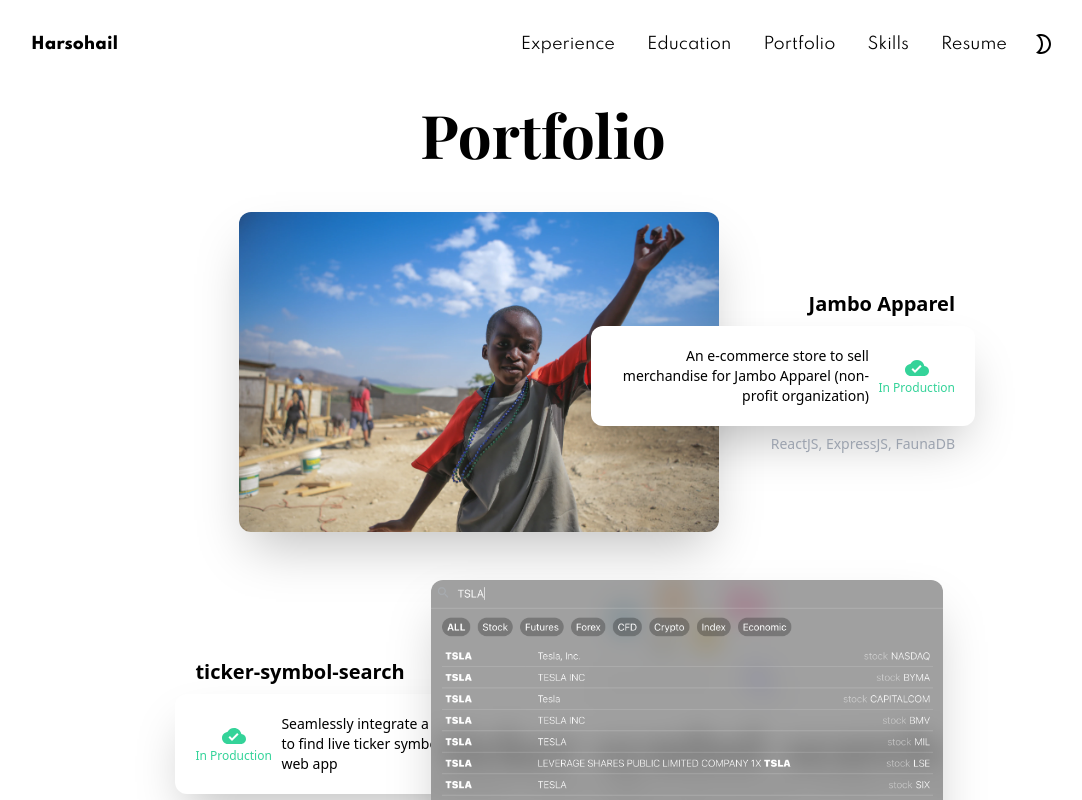
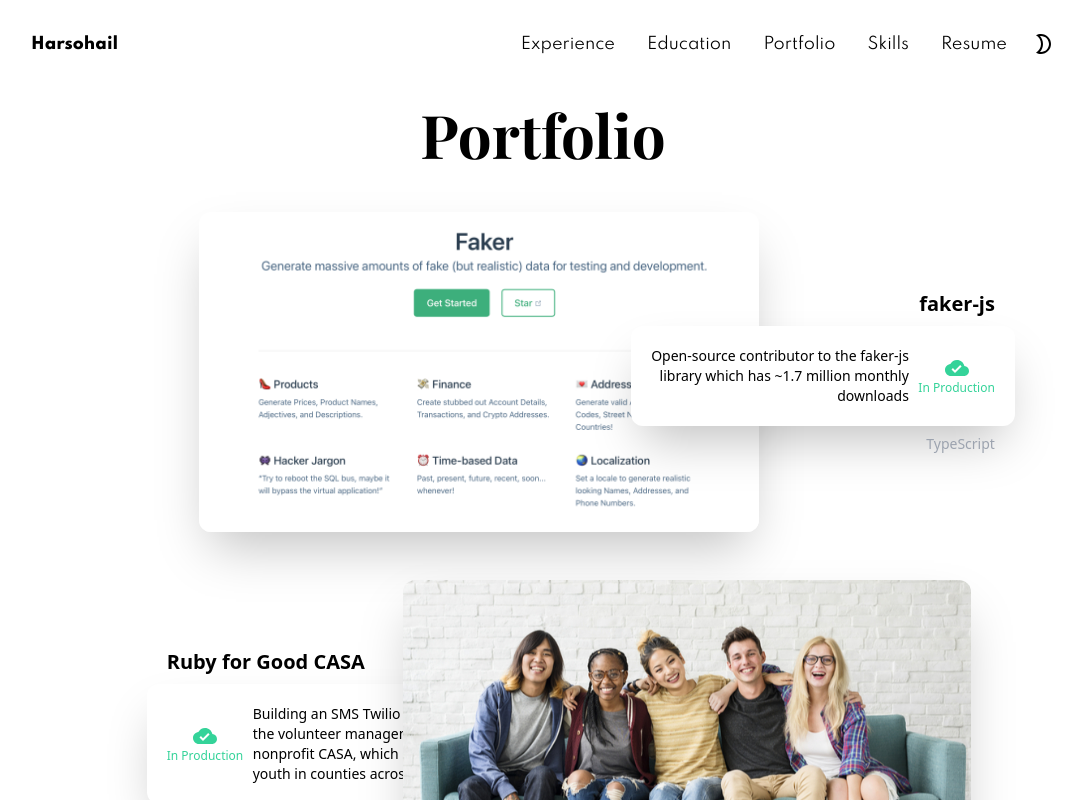
Before and after one commit to harsohailB/harsohailbrar.com, a React (Create React App) app: page /portfolio in a window 1280 px wide. Shown: the top 800 px of the page, without its empty margins (97-1179 px from the left). Built offline with nearby package versions, Linux system fonts and the light colour scheme; a web font is replaced by a local one.

Commit message:
add new projects to portfolio

```diff
--- a/src/data.ts
+++ b/src/data.ts
@@ -87,6 +87,25 @@
   ],
   portfolioData: [
     {
+      name: "faker-js",
+      description:
+        "Open-source contributor to the faker-js library which has ~1.7 million monthly downloads",
+      status: Status.InProduction,
+      tools: "TypeScript",
+      imageURL: "faker.png",
+      projectURL:
+        "https://github.com/faker-js/faker/pulls?q=is%3Apr+author%3AharsohailB+"
+    },
+    {
+      name: "Ruby for Good CASA",
+      description:
+        "Building an SMS Twilio integration for the volunteer management system for nonprofit CASA, which serves foster youth in counties across America",
+      status: Status.InProduction,
+      tools: "Ruby on Rails, SCSS, Twilio",
+      imageURL: "casa.jpg",
+      projectURL: "https://github.com/rubyforgood/casa/issues/1017"
+    },
+    {
       name: "Jambo Apparel",
       description:
         "An e-commerce store to sell merchandise for Jambo Apparel (non-profit organization)",
```
Also changed, not shown: src/assets/imgs/portfolio/casa.jpg (added), src/assets/imgs/portfolio/faker.png (added).
